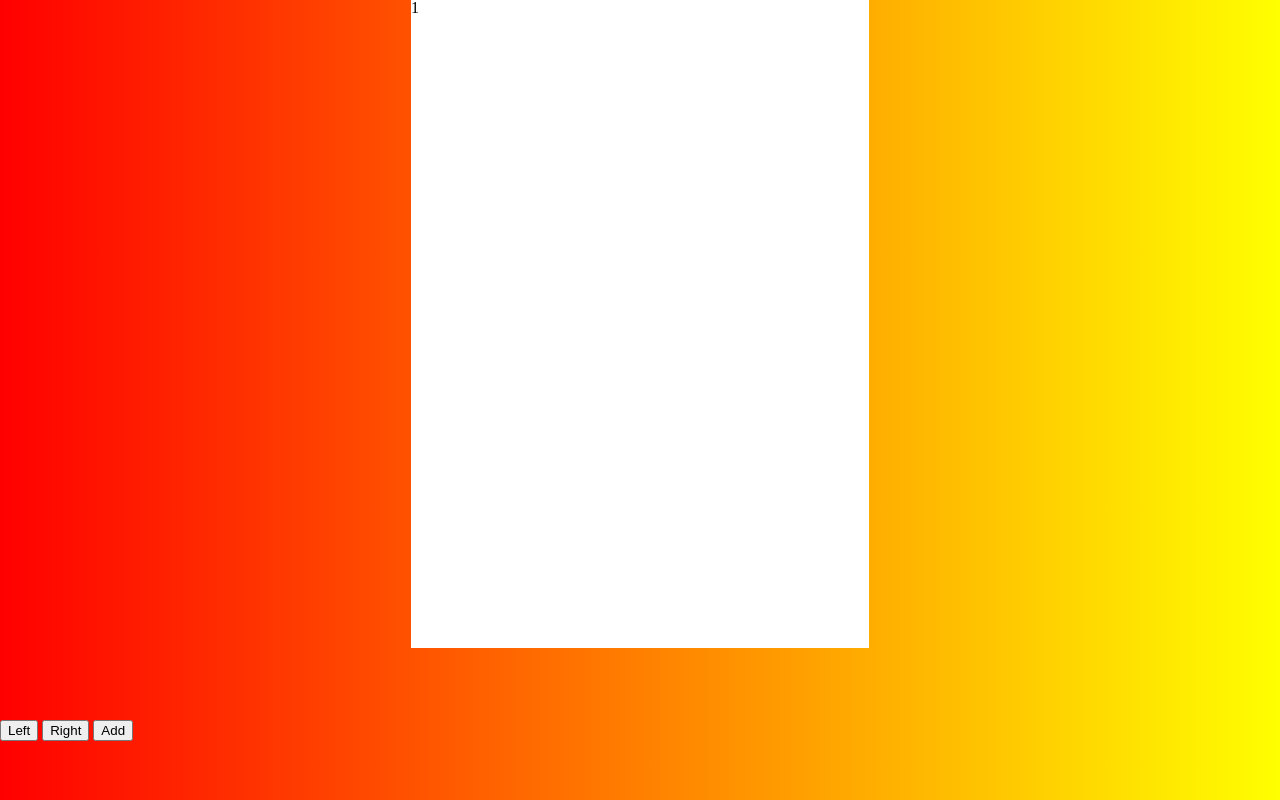
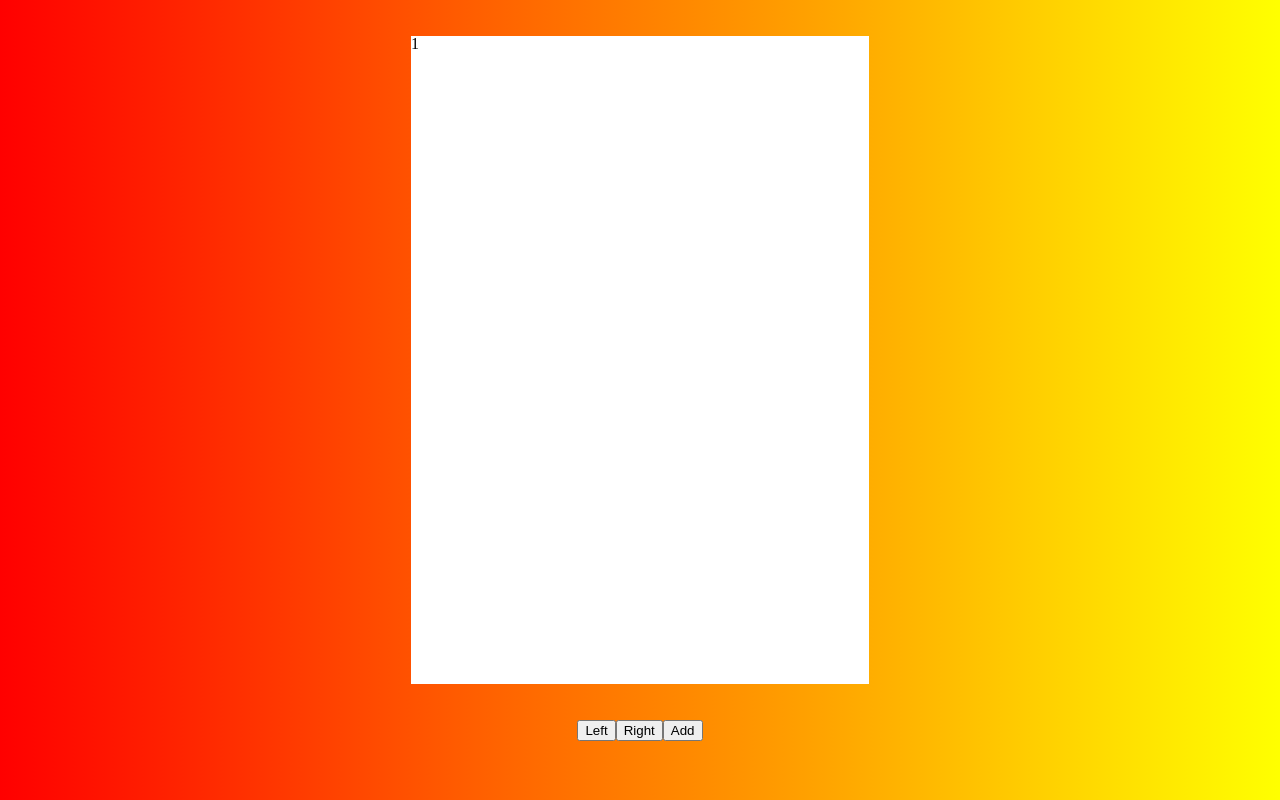
Before and after one commit to hojelse/LayoutIT, a plain HTML site: page index.html in a window 1280 px wide. Drawn offline with Linux system fonts and the light colour scheme.

Commit message:
center buttons and page

```diff
--- a/styles/style.css
+++ b/styles/style.css
@@ -7,6 +7,7 @@ body {
     display: flex;
     flex-direction: row;
     justify-content: center;
+    align-items: center;
     width: 100%;
     height: 90%;
 
@@ -15,3 +16,9 @@ body {
 .page {
     background-color: white;
 }
+
+.buttons {
+    display: flex;
+    flex-direction: row;
+    justify-content: center;
+}
```
